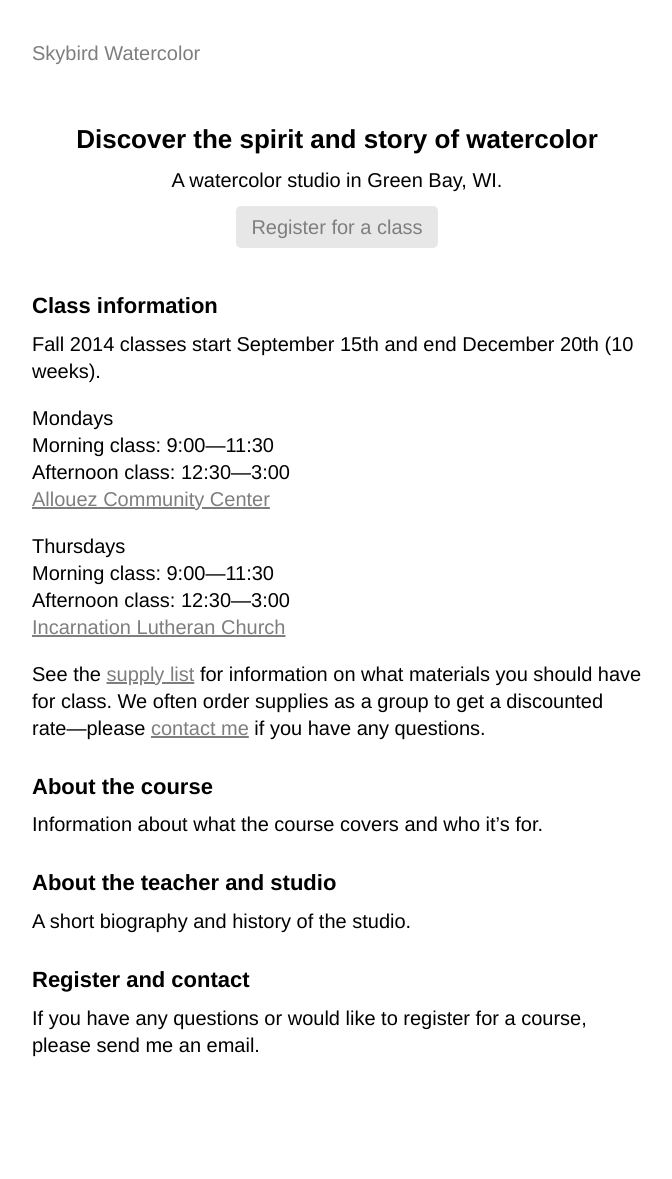
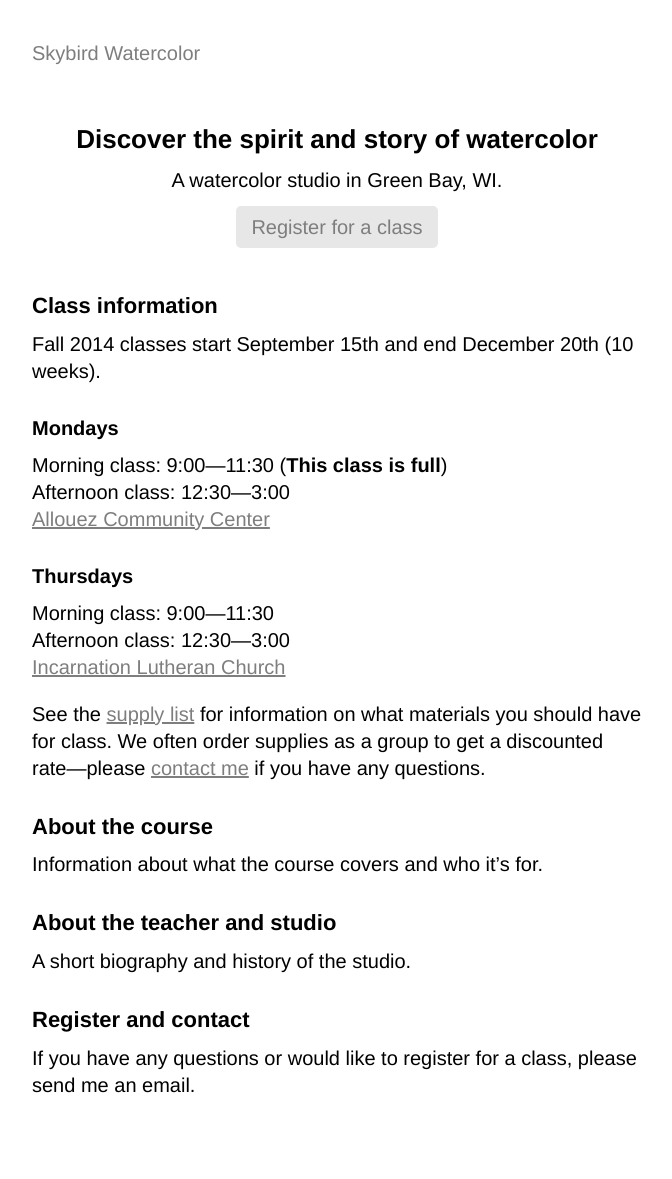
Before and after one commit to kmcgillivray/skybird, a Jekyll site: the page built from index.md, in a window 1280 px wide. Shown: the whole page, without its empty margins (303-975 px from the left). Built offline with Jekyll 4.4.1, drawn with Linux system fonts in a browser that asks for light colours; before the commit the page ends 1139 px from its top, so only the background shows below that.

```diff
--- /dev/null
+++ b/CNAME
@@ -0,0 +1 @@
+skybirdwatercolor.com
--- a/index.md
+++ b/index.md
@@ -12,12 +12,12 @@ layout: default
 
 Fall 2014 classes start September 15th and end December 20th (10 weeks).
 
-Mondays
-Morning class: 9:00—11:30
+### Mondays
+Morning class: 9:00—11:30 (**This class is full**)
 Afternoon class: 12:30—3:00
 [Allouez Community Center](https://goo.gl/maps/7ic6k)
 
-Thursdays
+### Thursdays
 Morning class: 9:00—11:30
 Afternoon class: 12:30—3:00
 [Incarnation Lutheran Church](https://goo.gl/maps/5SBQv)
@@ -34,4 +34,4 @@ A short biography and history of the studio.
 
 ## Register and contact
 
-If you have any questions or would like to register for a course, please send me an email.
+If you have any questions or would like to register for a class, please send me an email.
```
